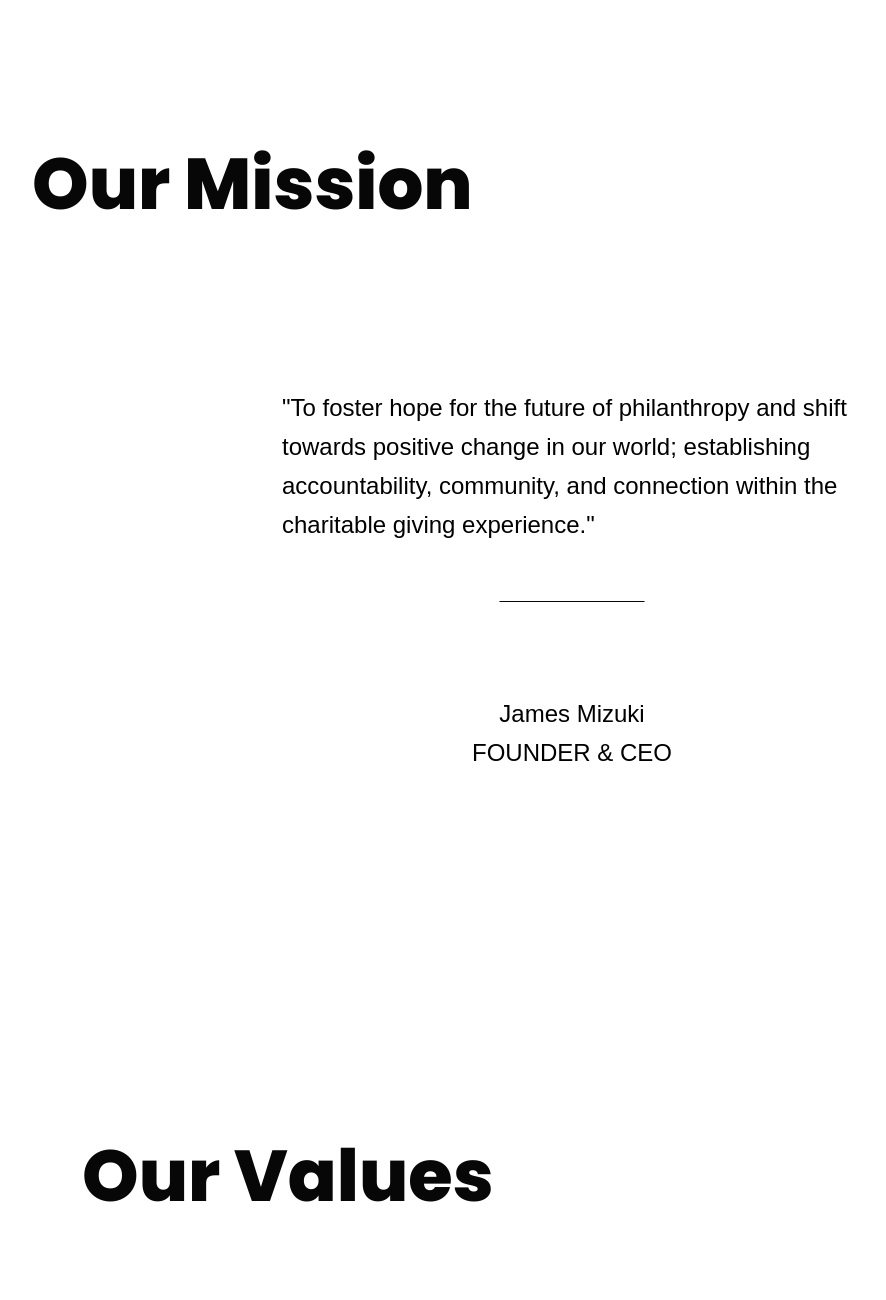
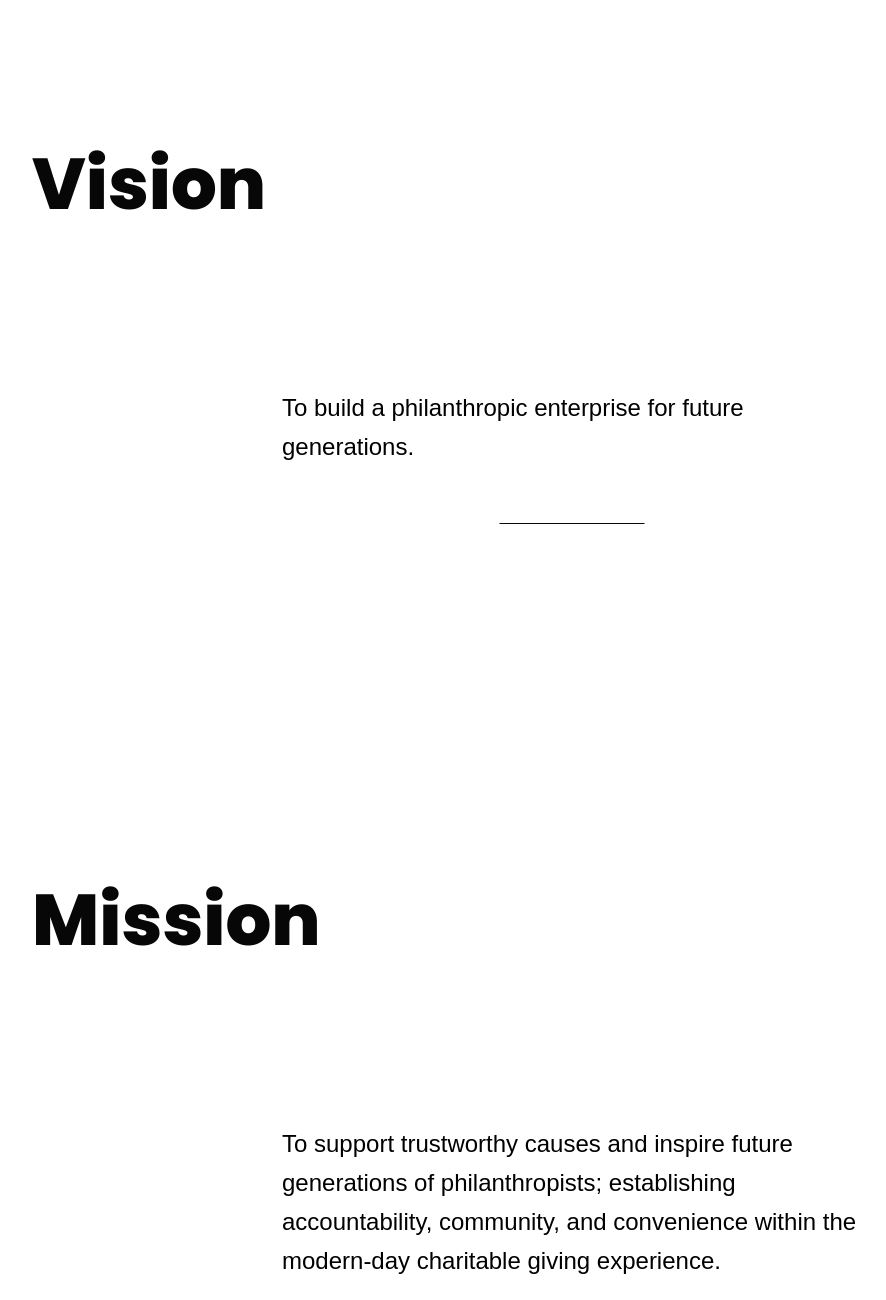
Before and after one commit to justAdevTV/the-giving-app-website, a website: page about-us.html in a window 1280 px wide. Shown: the part 920-2220 px from the top of the page, without its empty margins (68-954 px from the left). Drawn offline with nearby package versions, Linux system fonts and the light colour scheme; a script that the page names is missing; a web font is replaced by a local one.

Commit message:
About Us - Made revisions per spec. Needs icon for community

```diff
--- a/about-us.html
+++ b/about-us.html
@@ -115,13 +115,21 @@
       </div>
     </header>
 
-    <!-- Our Mission -->
+    <!-- Vision -->
     <section class="about__mission">
-      <h2 class="heading-2">Our Mission</h2>
+      <h2 class="heading-2">Vision</h2>
       <p class="about__mission__description paragraph">
-        "To foster hope for the future of philanthropy and shift towards
-        positive change in our world; establishing accountability, community,
-        and connection within the charitable giving experience."
+        To build a philanthropic enterprise for future generations.
+      </p>
+    </section>
+
+    <!-- Mission -->
+    <section class="about__mission">
+      <h2 class="heading-2">Mission</h2>
+      <p class="about__mission__description paragraph">
+        To support trustworthy causes and inspire future generations of
+        philanthropists; establishing accountability, community, and convenience
+        within the modern-day charitable giving experience.
       </p>
 
       <p class="about__mission__author paragraph">
@@ -134,20 +142,6 @@
       <h2 class="heading-2">Our Values</h2>
       <!-- List Here -->
       <div class="about__values__list">
-        <!-- Grateful -->
-        <div class="about__values__list__item">
-          <!-- COMPASSION -->
-          <span class="about__values__list__item__number"
-            ><img
-              src="resources/icons/iconmonstr-medical-21.svg"
-              alt="compassion icon"
-              class=""
-          /></span>
-          <!-- Header -->
-          <h4 class="about__values__list__item__heading heading-4">
-            <span>COMPASSION</span>
-          </h4>
-        </div>
         <!-- INTEGRITY -->
         <div class="about__values__list__item">
           <!-- Number -->
@@ -162,7 +156,8 @@
             <span>INTEGRITY</span>
           </h4>
         </div>
-        <!-- URGENCY -->
+
+        <!-- COMMUNITY -->
         <div class="about__values__list__item">
           <!-- Number -->
           <span class="about__values__list__item__number"
@@ -173,7 +168,21 @@
           /></span>
           <!-- Header -->
           <h4 class="about__values__list__item__heading heading-4">
-            <span>URGENCY</span>
+            <span>COMMUNITY</span>
+          </h4>
+        </div>
+
+        <!-- COMPASSION -->
+        <div class="about__values__list__item">
+          <span class="about__values__list__item__number"
+            ><img
+              src="resources/icons/iconmonstr-medical-21.svg"
+              alt="compassion icon"
+              class=""
+          /></span>
+          <!-- Header -->
+          <h4 class="about__values__list__item__heading heading-4">
+            <span>COMPASSION</span>
           </h4>
         </div>
       </div>
```
